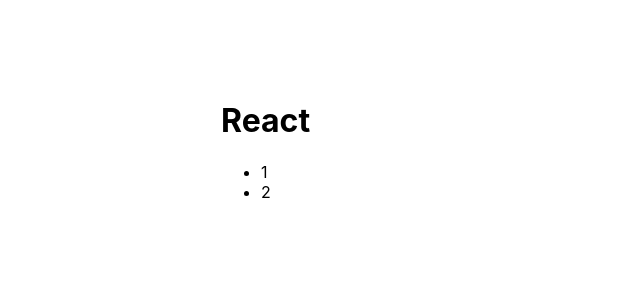
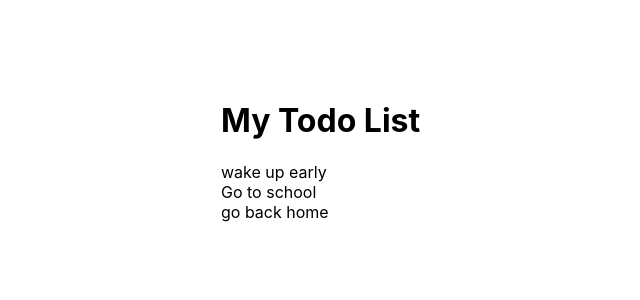
Before and after one commit to UApupil/firt_react_project, a React (Create React App) app: page / in a window 1280 px wide. Shown: the top 300 px of the page, without its empty margins (119-759 px from the left). Built offline with nearby package versions, Linux system fonts and the light colour scheme.

Commit message:
loop added

```diff
--- a/src/App.js
+++ b/src/App.js
@@ -2,13 +2,20 @@
 import TodoList from "./Todo/TodoList";
 
 function App() {
-  return (
-    <div className="wrapper">
-      <h1>React</h1>
+    const todoList = [
+        {id:1, completed: false, title: "wake up early"},
+        {id:2, completed: false, title: "Go to school"},
+        {id:3, completed: false, title: "go back home"},
+    ]
 
-        <TodoList />
-    </div>
-  );
+
+    return (
+        <div className="wrapper">
+            <h1>My Todo List</h1>
+
+            <TodoList todos={todoList}/>
+        </div>
+    );
 }
 
 export default App;
--- a/src/Todo/TodoList.js
+++ b/src/Todo/TodoList.js
@@ -1,10 +1,19 @@
 import React from 'react';
 
-export default function TodoList() {
+const styles = {
+    ul: {
+        listStyle: 'none',
+        margin: 0,
+        padding: 0
+    }
+}
+
+export default function TodoList(props) {
     return (
-        <ul>
-            <li>1</li>
-            <li>2</li>
+        <ul style={styles.ul}>
+            {props.todos.map(todo => {
+                return <li>{todo.title}</li>
+            })}
         </ul>
     )
 }
--- a/src/reportWebVitals.js
+++ b/src/reportWebVitals.js
@@ -1,6 +1,6 @@
 const reportWebVitals = onPerfEntry => {
     if (onPerfEntry && onPerfEntry instanceof Function) {
-    import('web-vitals').then(({ getCLS, getFID, getFCP, getLCP, getTTFB }) => {
+        import('web-vitals').then(({getCLS, getFID, getFCP, getLCP, getTTFB}) => {
             getCLS(onPerfEntry);
             getFID(onPerfEntry);
             getFCP(onPerfEntry);
```
Also changed, not shown: src/Todo/TodoItem.js (added, +7 -0 lines), src/index.js (+4 -4 lines), src/index.css (indentation only). Lines whose indentation alone changed are shown as unchanged.
